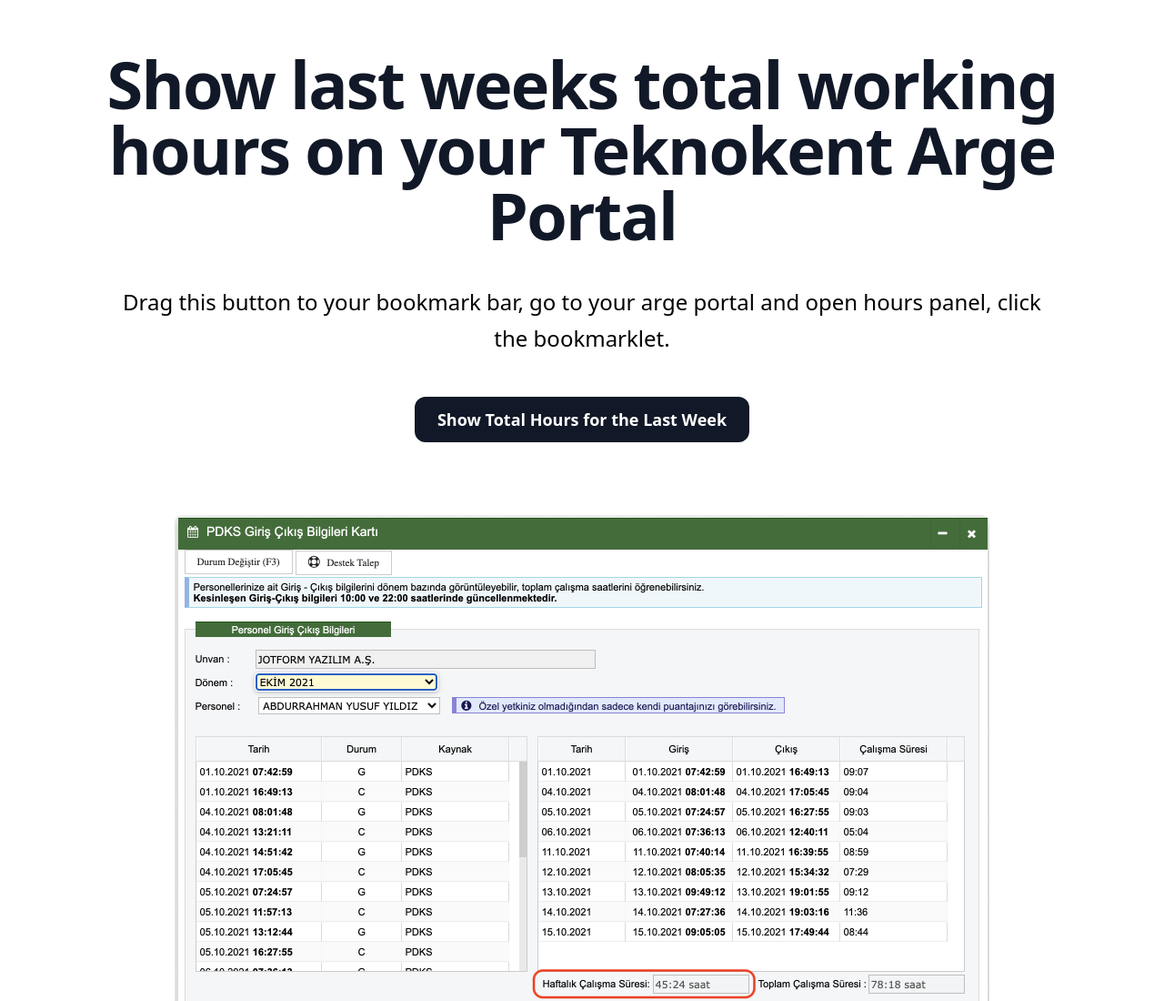
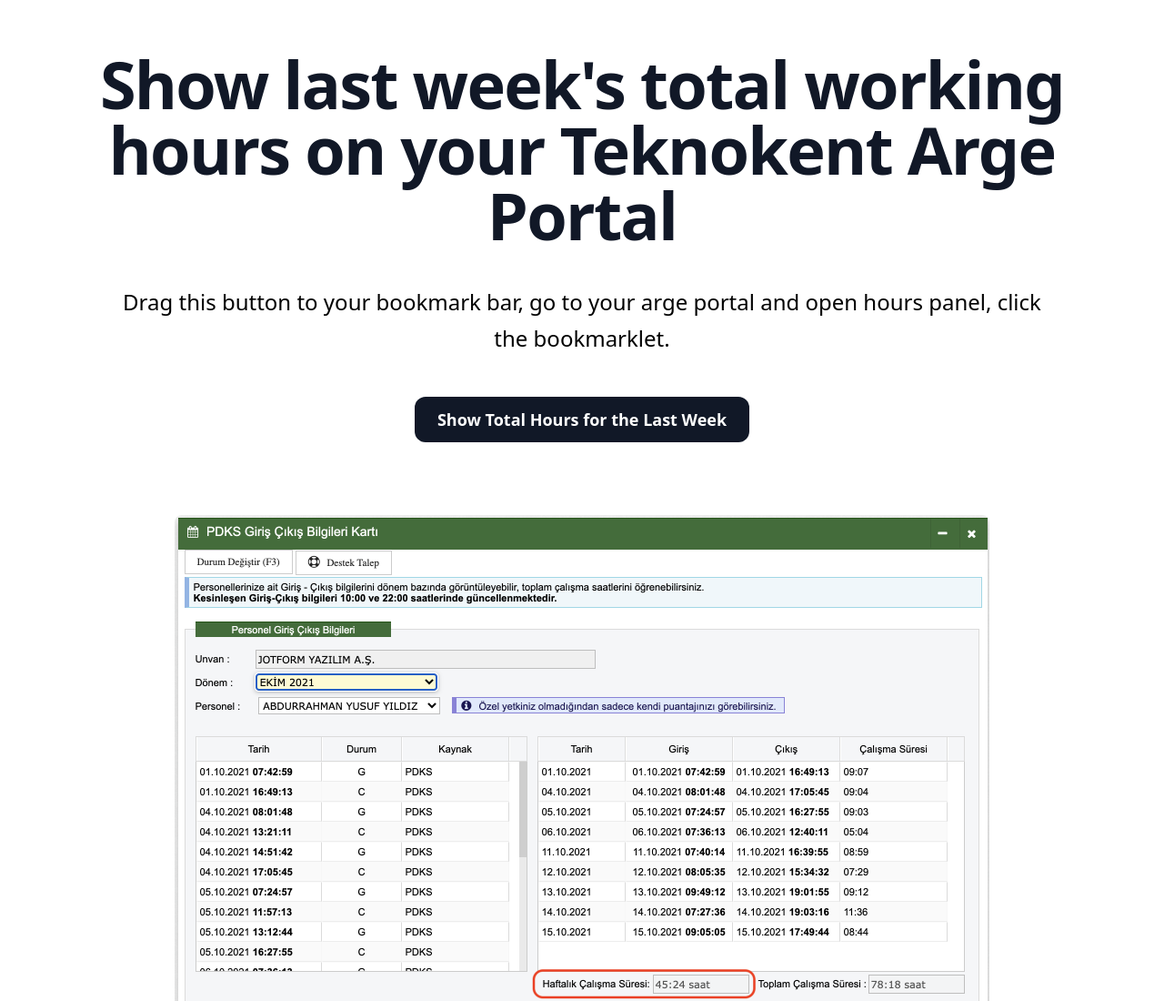
Before and after one commit to burakdemirtas-jtf/show-week-working-hours, a plain HTML site: page index.html in a window 1280 px wide. Shown: the top 1100 px of the page at 91% size. Drawn offline with nearby package versions, Linux system fonts and the light colour scheme.

Commit message:
Update wording

```diff
--- a/index.html
+++ b/index.html
@@ -11,7 +11,7 @@
 <body>
   <div class="relative z-10 max-w-screen-lg xl:max-w-screen-xl mx-auto align-center">
     <div class="px-4 sm:px-6 md:px-8 mb-14 sm:mb-20 xl:mb-8">
-      <h1 class="text-4xl sm:text-6xl lg:text-7xl leading-none font-extrabold text-center tracking-tight text-gray-900 mt-10 mb-8 sm:mt-14 sm:mb-10">Show last weeks total working hours on your Teknokent Arge Portal</h1>
+      <h1 class="text-4xl sm:text-6xl lg:text-7xl leading-none font-extrabold text-center tracking-tight text-gray-900 mt-10 mb-8 sm:mt-14 sm:mb-10">Show last week's total working hours on your Teknokent Arge Portal</h1>
       <p class="max-w-screen-lg text-lg sm:text-2xl sm:leading-10 font-medium text-center mb-10 sm:mb-11 mx-auto">Drag this button to your bookmark bar, go to your arge portal and open hours panel, click the bookmarklet.</p>
       <div class="flex flex-wrap justify-center space-y-4 sm:space-y-0 sm:space-x-4 text-center">
         <a class="w-full sm:w-auto flex-none bg-gray-900 hover:bg-gray-700 text-white text-lg leading-6 font-semibold py-3 px-6 border border-transparent rounded-xl focus:ring-2 focus:ring-offset-2 focus:ring-offset-white focus:ring-gray-900 focus:outline-none transition-colors duration-200" id="bookmarklet" href="">Show Total Hours for the Last Week</a>
```
